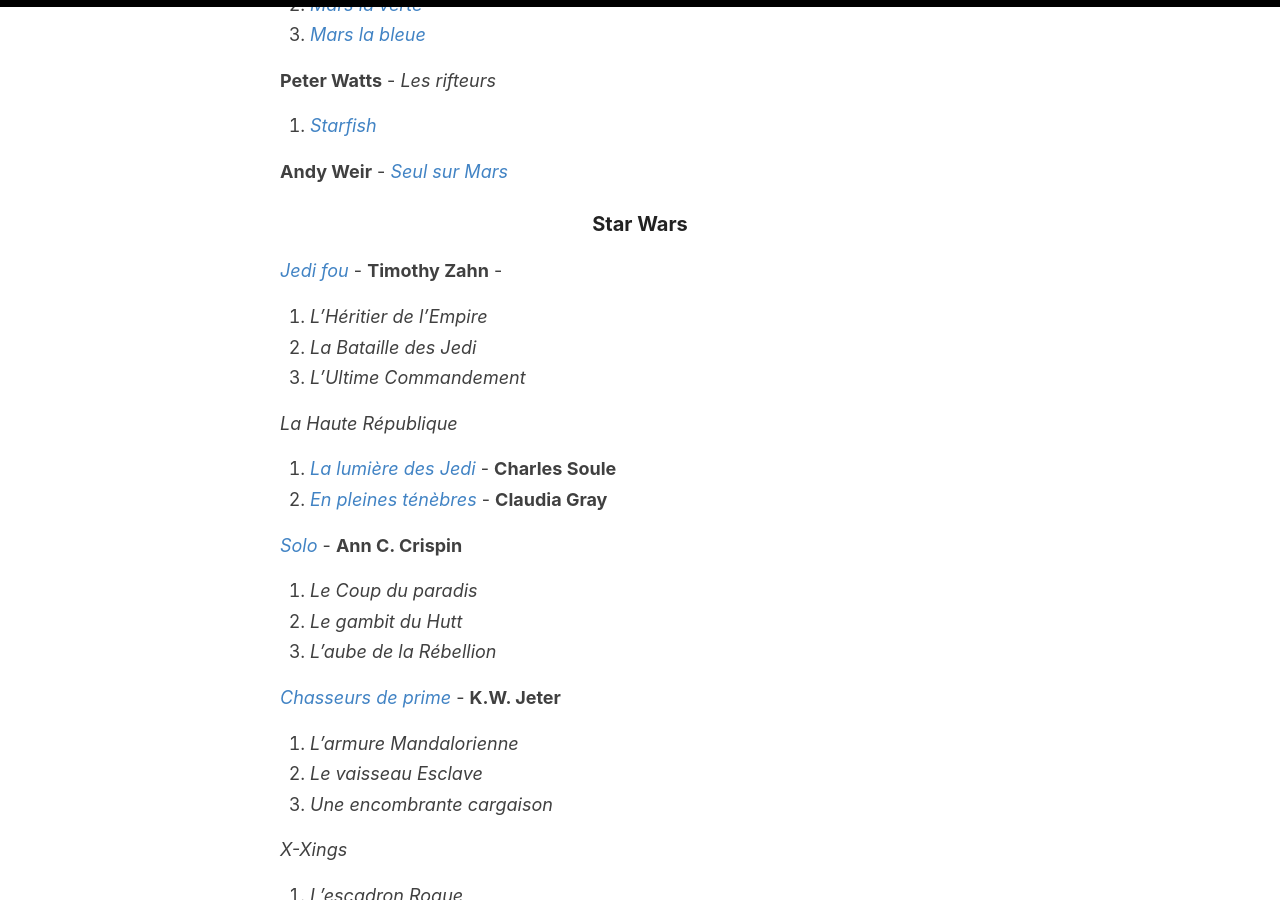
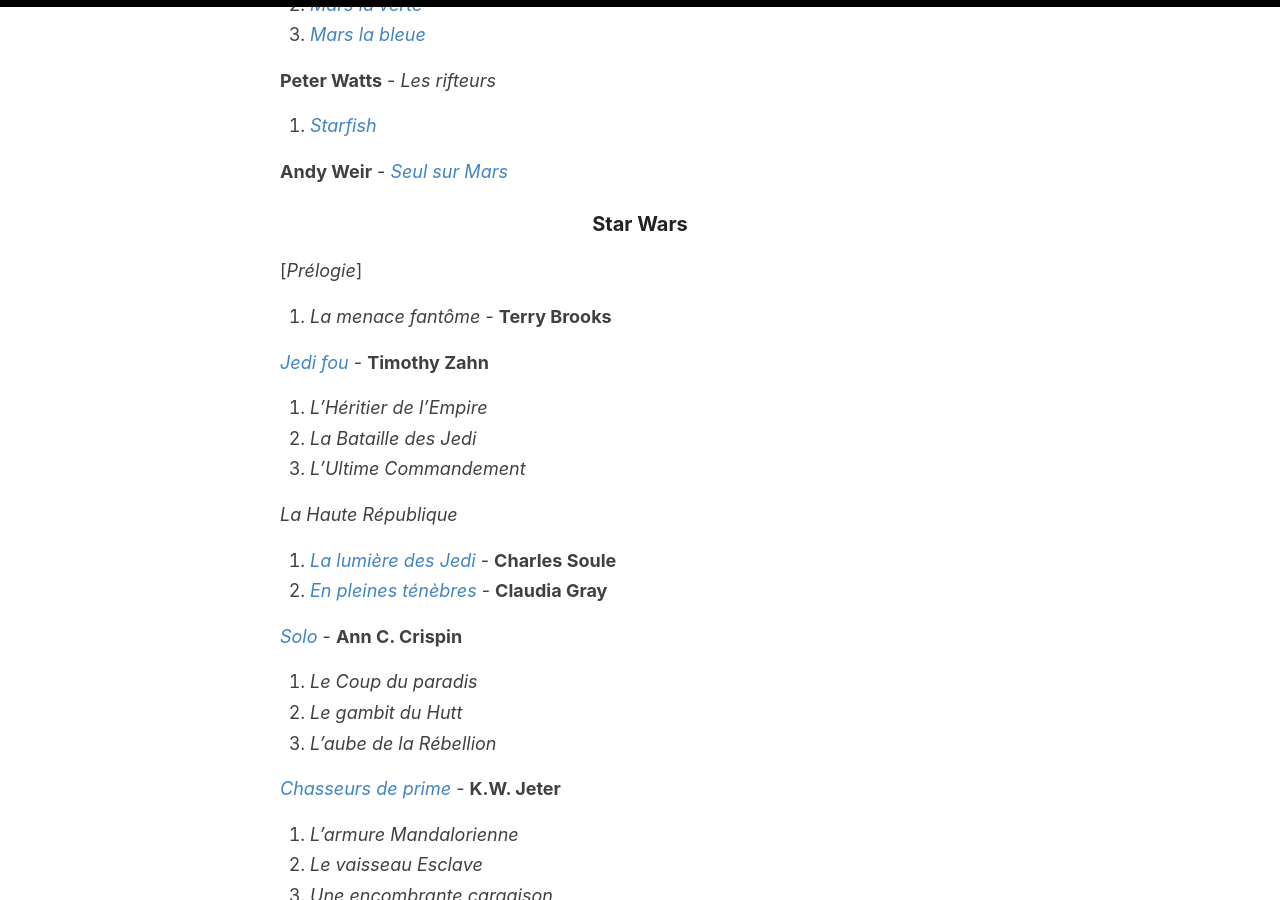
Before and after one commit to homeostasie/bouquins, a Jekyll site: the page built from _pages/lectures.md, in a window 1280 px wide and 900 px high, scrolled down 5444 px. Built offline with Jekyll 4.4.1, drawn with Linux system fonts in a browser that asks for light colours.

Commit message:
ajout de la lecture SW

```diff
--- a/_pages/lectures.md
+++ b/_pages/lectures.md
@@ -215,7 +215,10 @@
 
 ### Star Wars
 
-[*Jedi fou*](https://homeostasie.github.io/bouquins/SW_Jedi-fou/) - **Timothy Zahn** -
+[*Prélogie*]
+1. *La menace fantôme* - **Terry Brooks**
+
+[*Jedi fou*](https://homeostasie.github.io/bouquins/SW_Jedi-fou/) - **Timothy Zahn**
 1. *L'Héritier de l'Empire*
 2. *La Bataille des Jedi*
 3. *L'Ultime Commandement*
```
